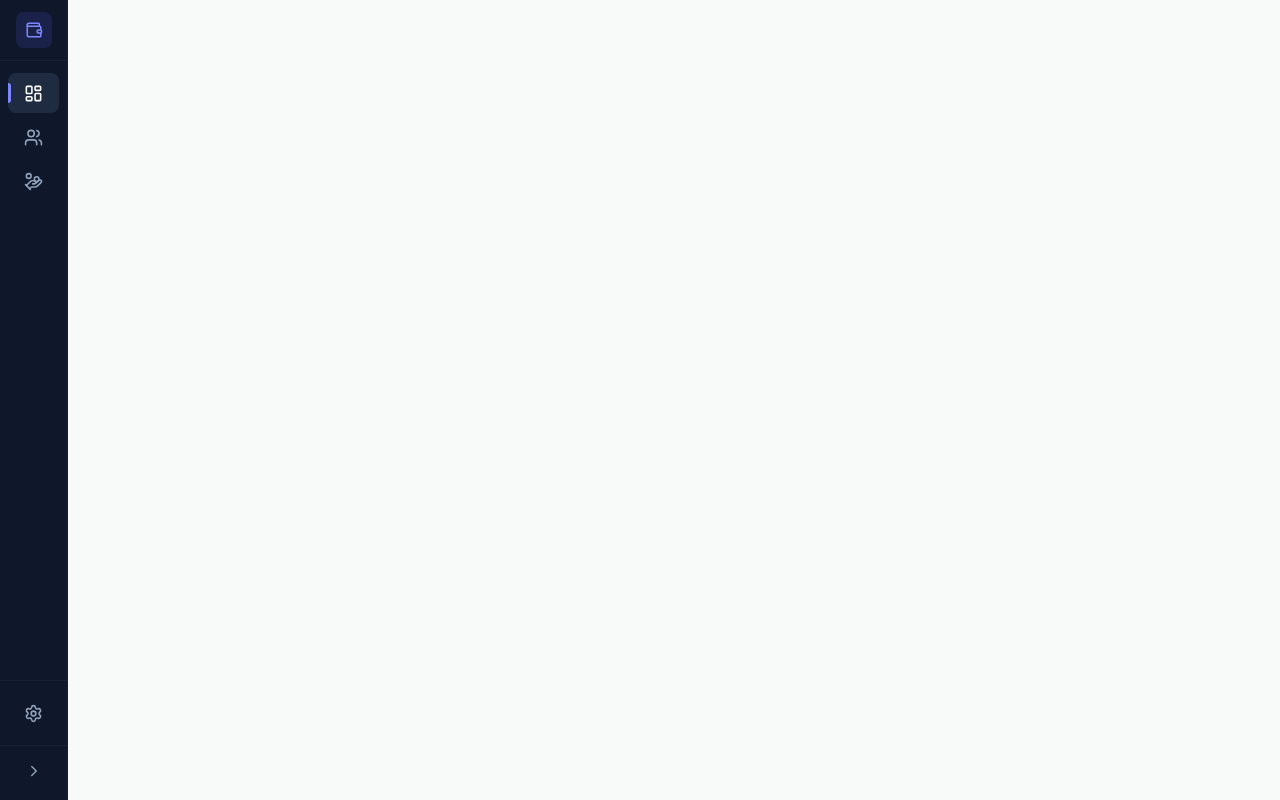
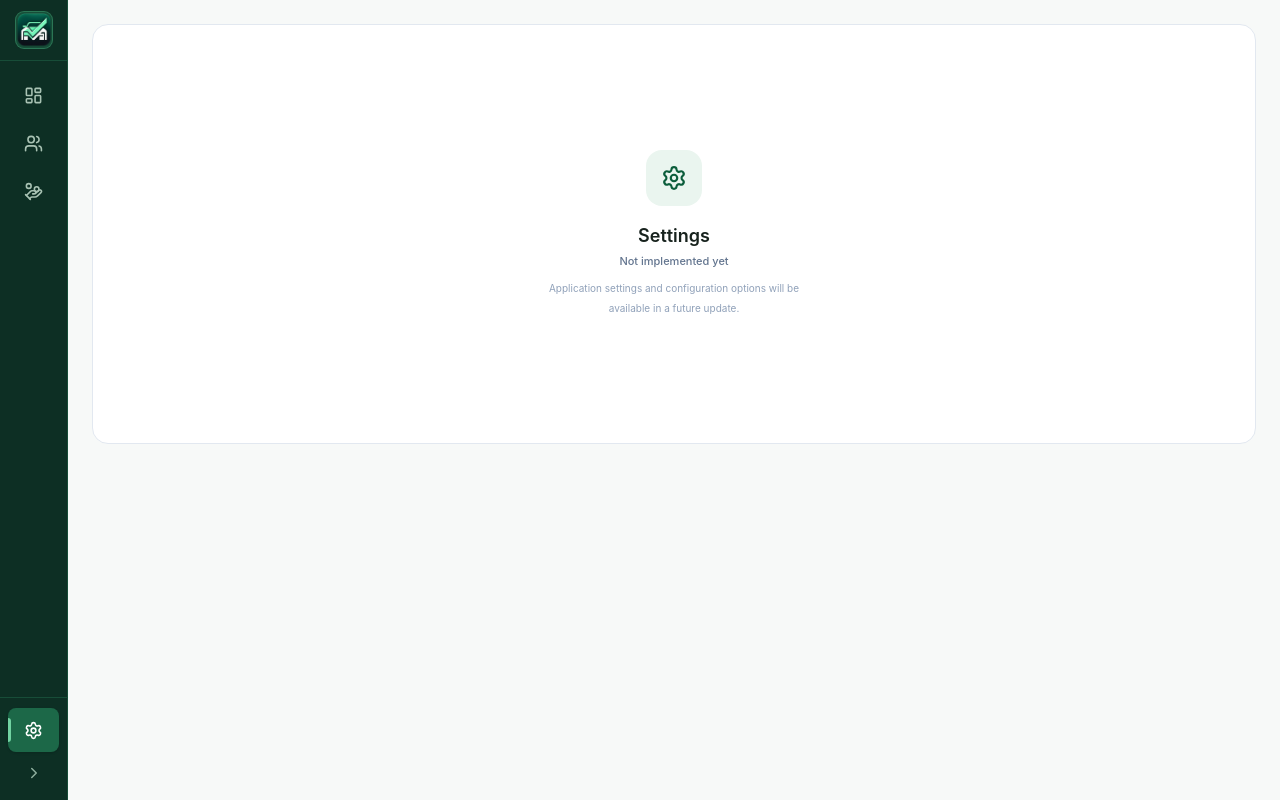
Before and after one commit to oviya5522/Auto-Finance-Frontend, a React (Vite) app: page /settings in a window 1280 px wide. Before the commit this address had no page. Built offline with nearby package versions, Linux system fonts and the light colour scheme.

Commit message:
Update SideBar Ui and Fix Navigation Issue for settings page

```diff
--- a/src/App.jsx
+++ b/src/App.jsx
@@ -16,7 +16,8 @@ import CustomerOnboarding from "./pages/customers/CustomerOnboarding";
 import LoanPage from "./pages/loan/Loan";
 import CustomerDetails from "./pages/customers/CustomerDetails";
 import Dashboard from "./pages/dashboard/Dashboard";
-
+import RecentActivities from "./pages/activities/RecentActivities";
+import Settings from "./pages/settings/Settings";
 const AppLayout = () => {
   const navigate = useNavigate();
   const location = useLocation();
@@ -40,6 +41,14 @@ const AppLayout = () => {
     )
   ) {
     return "loan-management";
+  }
+
+  if (
+    location.pathname.startsWith(
+      "/settings"
+    )
+  ) {
+    return "settings";
   }
 
   return "dashboard";
@@ -72,9 +81,6 @@ const AppLayout = () => {
     }
   };
 
-  const isDashboard =
-    location.pathname === "/dashboard" ||
-    location.pathname === "/";
 
   return (
     <div
@@ -109,10 +115,6 @@ const AppLayout = () => {
       >
    <Routes>
 
-          {/* =================================================
-              ROOT
-          ================================================== */}
-
   <Route
     path="/"
     element={
@@ -123,66 +125,46 @@ const AppLayout = () => {
     }
   />
 
-          {/* =================================================
-              DASHBOARD
-          ================================================== */}
-
   <Route
     path="/dashboard"
     element={
-              <div
-                className="
-                  h-full
-                  min-h-0
-                  overflow-hidden
-                "
-              >
+      <div className="h-full min-h-0 overflow-hidden">
         <Dashboard />
       </div>
     }
   />
-
-          {/* =================================================
-              CUSTOMERS
-          ================================================== */}
 
   <Route
     path="/customers"
     element={<CustomerPage />}
   />
 
-          {/* =================================================
-              CUSTOMER ONBOARDING
-          ================================================== */}
-
   <Route
     path="/customers/onboarding"
-            element={
-              <CustomerOnboarding />
-            }
+    element={<CustomerOnboarding />}
   />
-
-          {/* =================================================
-              CUSTOMER DETAILS
-          ================================================== */}
 
   <Route
     path="/customers/:customerId"
-            element={
-              <CustomerDetails />
-            }
+    element={<CustomerDetails />}
   />
-
-          {/* =================================================
-              LOAN MANAGEMENT
-          ================================================== */}
 
   <Route
     path="/loan"
     element={<LoanPage />}
   />
 
+  {/* RECENT ACTIVITIES */}
+  <Route
+    path="/activities"
+    element={<RecentActivities />}
+  />
+<Route
+  path="/settings"
+  element={<Settings />}
+/>
 </Routes>
+
       </main>
     </div>
   );
--- a/src/SideBar.jsx
+++ b/src/SideBar.jsx
@@ -9,7 +9,6 @@ import {
   Settings,
   ChevronLeft,
   ChevronRight,
-  Wallet,
 } from "lucide-react";
 
 /* =========================================================
@@ -74,11 +73,11 @@ const SideBar = ({
           relative
           flex
           w-full
-          items-center
+          items-start
           rounded-lg
           text-left
-          transition-colors
-          duration-150
+          transition-all
+          duration-200
           ease-out
 
           ${
@@ -91,8 +90,8 @@ const SideBar = ({
 
           ${
             isActive
-              ? "bg-slate-700/50 text-white"
-              : "text-slate-400 hover:bg-slate-800 hover:text-slate-100"
+              ? "bg-[#1C6848] text-white shadow-sm"
+              : "text-[#A8C2B3] hover:bg-[#174D38] hover:text-white"
           }
         `}
       >
@@ -104,26 +103,22 @@ const SideBar = ({
               absolute
               left-0
               top-1/2
-              h-5
+              h-6
               w-[3px]
               -translate-y-1/2
               rounded-r-full
-              bg-indigo-400
+              bg-[#72D3A2]
             "
           />
         )}
 
-        {/* ICON
-            IMPORTANT:
-            fixed width keeps every icon
-            perfectly aligned.
-        */}
+        {/* ICON */}
 
         <span
           className="
             flex
-            h-5
-            w-5
+            h-6
+            w-6
             shrink-0
             items-center
             justify-center
@@ -135,7 +130,7 @@ const SideBar = ({
             className={
               isActive
                 ? "text-white"
-                : "text-slate-400"
+                : "text-[#A8C2B3]"
             }
           />
         </span>
@@ -150,7 +145,7 @@ const SideBar = ({
               flex-1
               whitespace-normal
               break-words
-              text-[14px]
+              text-[13px]
               font-medium
               leading-5
               text-inherit
@@ -172,8 +167,8 @@ const SideBar = ({
         flex-col
         overflow-hidden
         border-r
-        border-slate-800/60
-        bg-[#0F172A]
+        border-[#174D38]
+        bg-[#0D2F24]
         transition-[width]
         duration-200
         ease-out
@@ -193,13 +188,11 @@ const SideBar = ({
         className={`
           shrink-0
           border-b
-          border-slate-800/60
-          py-3
-
+          border-[#174D38]
           ${
             collapsed
-              ? "px-2"
-              : "px-3"
+              ? "px-2 py-3"
+              : "px-3.5 py-3"
           }
         `}
       >
@@ -215,7 +208,7 @@ const SideBar = ({
             }
           `}
         >
-          {/* LOGO ICON */}
+          {/* LOGO PLACEHOLDER */}
 
           <div
             className="
@@ -225,51 +218,37 @@ const SideBar = ({
               shrink-0
               items-center
               justify-center
+              overflow-hidden
               rounded-lg
-              bg-indigo-500/15
+              bg-[#174D38]
+              ring-1
+              ring-[#2B7655]
             "
+            title="MotoLend logo"
           >
-            <Wallet
-              size={18}
-              className="text-indigo-400"
-              strokeWidth={2}
-            />
+            <img
+    src="/Auto-Finance-Logo.png"
+    alt="MotoLend"
+    className="h-full w-full object-contain"
+  />
           </div>
 
-          {/* BRAND TEXT */}
+          {/* PRODUCT NAME */}
 
           {!collapsed && (
-            <div
-              className="
-                ml-2.5
-                min-w-0
-                leading-tight
-              "
-            >
-              <p
-                className="
-                  truncate
-                  text-[14px]
-                  font-semibold
-                  tracking-wide
-                  text-white
-                "
-              >
-                YAZH VAHANA
-              </p>
+           <div className="ml-2.5 min-w-0 leading-tight">
+  <p className="truncate text-[15px] font-bold tracking-[-0.02em] text-white">
+  Moto<span className="text-[#78D6A4]">Lend</span>
+</p>
 
-              <p
-                className="
-                  truncate
-                  text-[10px]
-                  font-medium
-                  tracking-[0.16em]
-                  text-slate-400
-                "
-              >
-                AUTO FINANCE
-              </p>
-            </div>
+<p className="text-[9px] font-semibold uppercase tracking-[0.06em] text-white">
+  POWERING{" "}
+  <span className="text-[#78D6A4]">
+    SMARTER
+  </span>{" "}
+  FINANCE
+</p>
+</div>
           )}
         </div>
       </div>
@@ -296,37 +275,26 @@ const SideBar = ({
       </nav>
 
       {/* =================================================
-          SETTINGS
+          BOTTOM AREA
       ================================================== */}
 
       <div
         className="
           shrink-0
           border-t
-          border-slate-800/60
+          border-[#174D38]
           px-2
-          py-3
+          py-2.5
         "
       >
+        {/* SETTINGS */}
+
         {renderNavButton(
           SETTINGS_ITEM
         )}
-      </div>
 
-      {/* =================================================
-          COLLAPSE / EXPAND
-      ================================================== */}
+        {/* COLLAPSE */}
 
-      <div
-        className="
-          shrink-0
-          border-t
-          border-slate-800/60
-          px-2
-          pb-3
-          pt-2
-        "
-      >
         <button
           type="button"
           onClick={() =>
@@ -341,6 +309,7 @@ const SideBar = ({
               : "Collapse sidebar"
           }
           className="
+            mt-1
             flex
             w-full
             items-center
@@ -349,11 +318,11 @@ const SideBar = ({
             rounded-lg
             px-2
             py-2
-            text-slate-400
-            transition-colors
-            duration-150
-            hover:bg-slate-800
-            hover:text-slate-100
+            text-[#8EAF9E]
+            transition-all
+            duration-200
+            hover:bg-[#174D38]
+            hover:text-white
           "
         >
           {collapsed ? (
@@ -368,7 +337,7 @@ const SideBar = ({
                 strokeWidth={2}
               />
 
-              <span className="text-[13px] font-medium">
+              <span className="text-[12px] font-medium">
                 Collapse
               </span>
             </>
--- /dev/null
+++ b/src/pages/activities/RecentActivities.jsx
@@ -0,0 +1,29 @@
+const RecentActivities = () => {
+  return (
+    <div className="min-h-full bg-[#F7F9F8] p-4 sm:p-5 lg:p-6">
+      <section className="rounded-2xl border border-slate-200 bg-white">
+        <div className="border-b border-slate-100 px-5 py-4">
+          <h1 className="text-[18px] font-semibold text-[#17221D]">
+            Recent Activities
+          </h1>
+
+          <p className="mt-1 text-[11px] text-slate-400">
+            Activity tracking is not implemented yet.
+          </p>
+        </div>
+
+        <div className="px-5 py-10 text-center">
+          <p className="text-[13px] font-medium text-slate-500">
+            Not implemented yet
+          </p>
+
+          <p className="mt-1 text-[10px] text-slate-400">
+            Recent activity records will appear here in a future update.
+          </p>
+        </div>
+      </section>
+    </div>
+  );
+};
+
+export default RecentActivities;
--- /dev/null
+++ b/src/pages/settings/Settings.jsx
@@ -0,0 +1,36 @@
+// src/pages/settings/Settings.jsx
+
+import { Settings as SettingsIcon } from "lucide-react";
+
+const Settings = () => {
+  return (
+    <div className="min-h-full bg-[#F7F9F8] p-5 sm:p-6">
+      <section className="flex min-h-[420px] items-center justify-center rounded-2xl border border-slate-200 bg-white">
+        <div className="text-center">
+          <div className="mx-auto flex h-14 w-14 items-center justify-center rounded-2xl bg-[#EAF5EF]">
+            <SettingsIcon
+              size={26}
+              strokeWidth={2}
+              className="text-[#0B5D3B]"
+            />
+          </div>
+
+          <h1 className="mt-4 text-[18px] font-semibold text-[#17221D]">
+            Settings
+          </h1>
+
+          <p className="mt-1 text-[11px] font-medium text-slate-500">
+            Not implemented yet
+          </p>
+
+          <p className="mx-auto mt-2 max-w-[280px] text-[10px] leading-5 text-slate-400">
+            Application settings and configuration options
+            will be available in a future update.
+          </p>
+        </div>
+      </section>
+    </div>
+  );
+};
+
+export default Settings;
```
Also changed, not shown: src/pages/dashboard/Dashboard.jsx (+56 -64 lines), public/Auto-Finance-Logo.png (added). Lines whose indentation alone changed are shown as unchanged.
